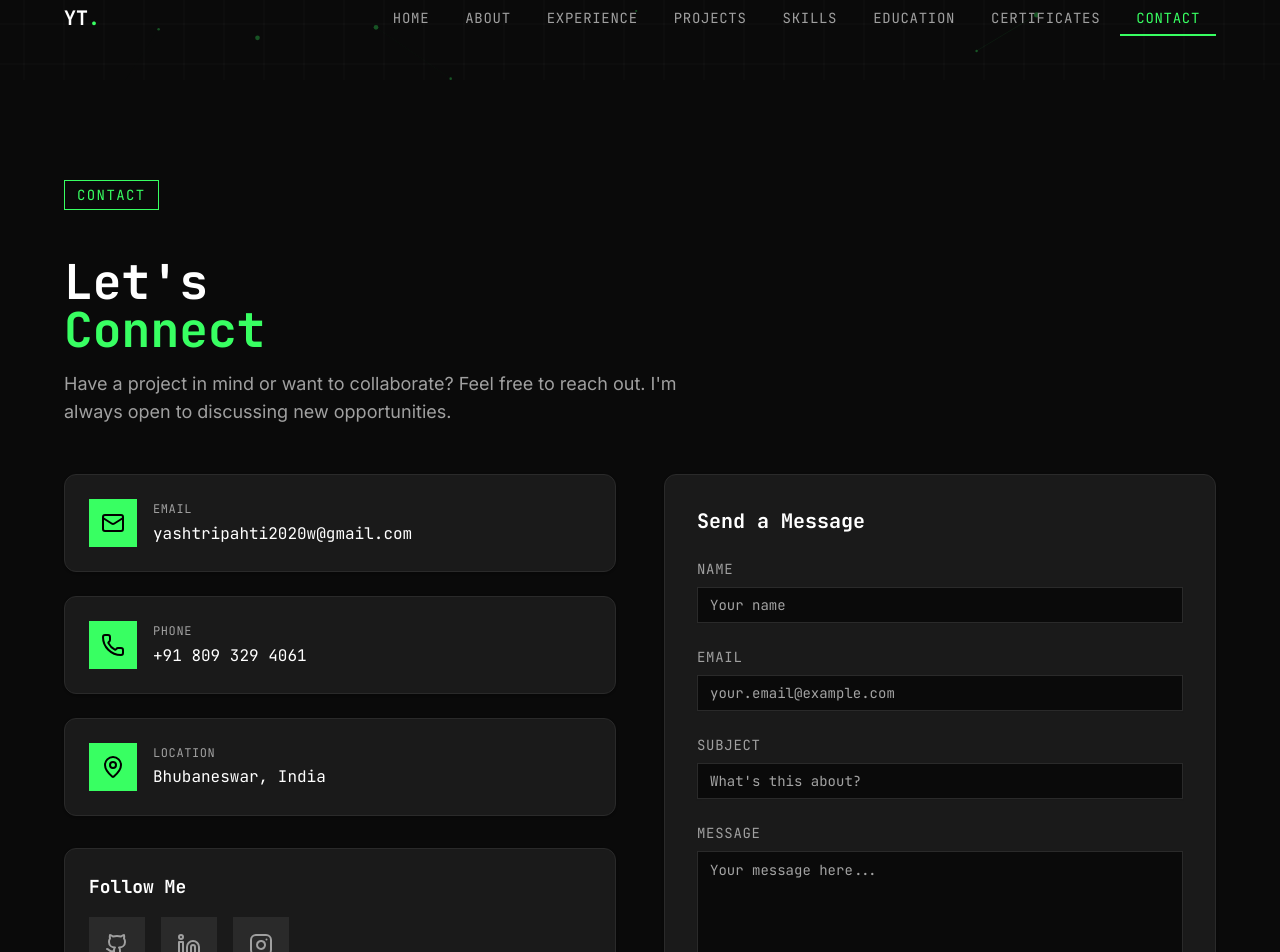
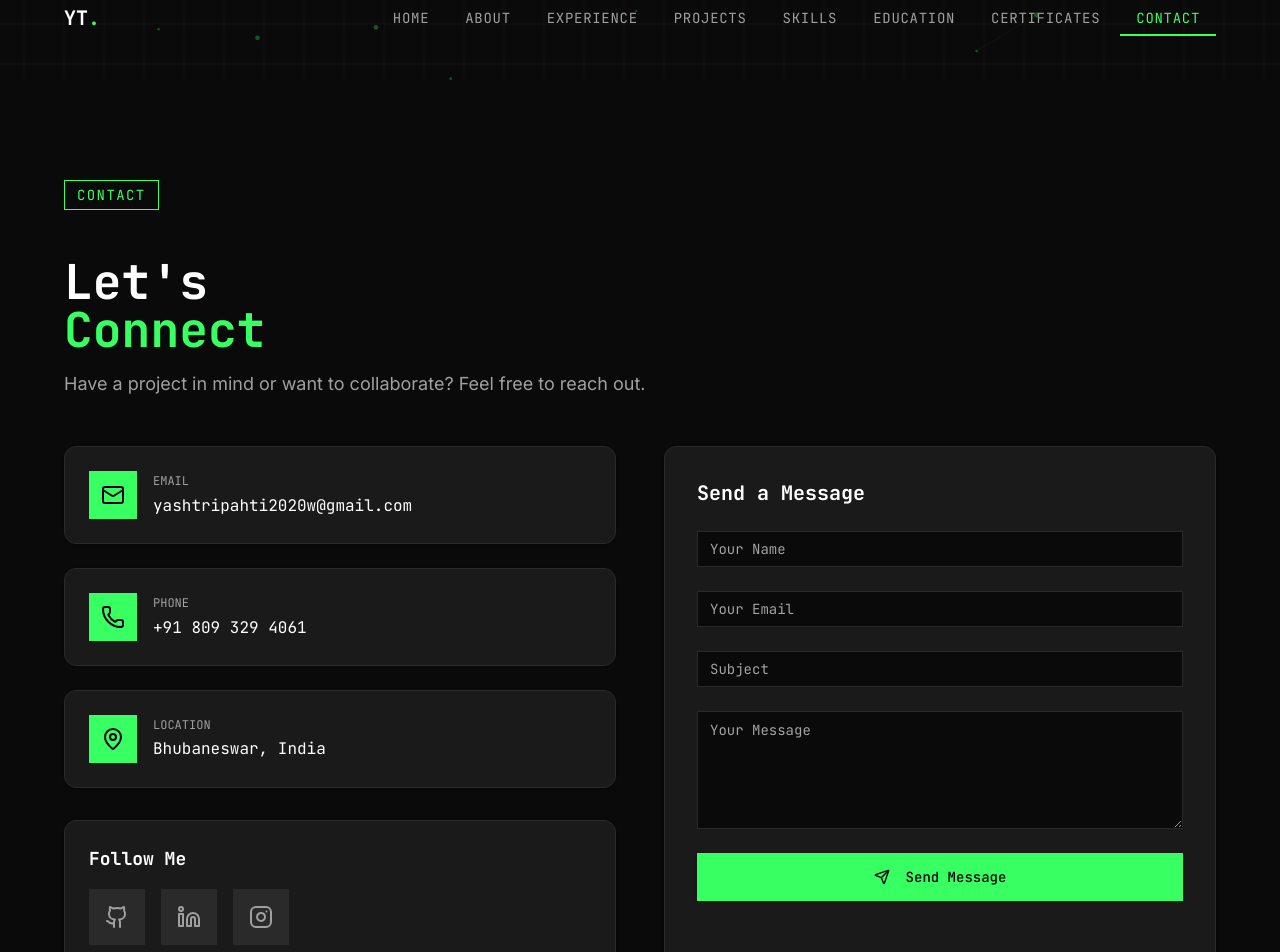
Before and after one commit to Yash-0810/yash-portfolio, a React (Create React App) app in the folder frontend/: page /contact in a window 1280 px wide. Shown: the top 952 px of the page. Built offline with nearby package versions, Linux system fonts and the light colour scheme.

Commit message:
Update EmailJS TEMPLATE_ID to template_8vlqwxl

```diff
--- a/frontend/src/components/Contact.jsx
+++ b/frontend/src/components/Contact.jsx
@@ -9,18 +9,20 @@ import emailjs from '@emailjs/browser';
 
 const Contact = () => {
   const { toast } = useToast();
+
   const [formData, setFormData] = useState({
     name: '',
     email: '',
     subject: '',
     message: '',
   });
+
   const [isSubmitting, setIsSubmitting] = useState(false);
 
-  // EmailJS configuration
+  // EmailJS Configuration
   const PUBLIC_KEY = 'k7hKY_rqI_HND9v4Y';
   const SERVICE_ID = 'service_9z2ec9u';
-  const TEMPLATE_ID = 'template_doiqxoj';
+  const TEMPLATE_ID = 'template_8vlqwxl';
 
   const handleChange = (e) => {
     setFormData({
@@ -33,31 +35,34 @@ const Contact = () => {
     e.preventDefault();
     setIsSubmitting(true);
 
-    console.log('Form submitted with data:', formData);
-    console.log('EmailJS config:', { SERVICE_ID, TEMPLATE_ID, PUBLIC_KEY });
-
     try {
-      // Send email using EmailJS
-      const result = await emailjs.send(
+      await emailjs.send(
         SERVICE_ID,
         TEMPLATE_ID,
         {
-          from_name: formData.name,
-          from_email: formData.email,
+          name: formData.name,
+          email: formData.email,
           subject: formData.subject,
           message: formData.message,
         },
         PUBLIC_KEY
       );
 
-      console.log('EmailJS result:', result);
       toast({
         title: 'Message Sent!',
-        description: 'Thank you for reaching out. I\'ll get back to you soon.',
+        description: "Thank you for reaching out. I'll get back to you soon.",
       });
-      setFormData({ name: '', email: '', subject: '', message: '' });
+
+      setFormData({
+        name: '',
+        email: '',
+        subject: '',
+        message: '',
+      });
+
     } catch (error) {
       console.error('EmailJS error:', error);
+
       toast({
         title: 'Error',
         description: 'Failed to send message. Please try again.',
@@ -109,7 +114,6 @@ const Contact = () => {
   return (
     <section id="contact" className="section bg-[#0a0a0a] relative">
       <div className="container mx-auto px-6">
-        {/* Section Label */}
         <div className="mb-12">
           <span className="font-mono text-[#38FF62] text-xs md:text-sm uppercase tracking-widest border border-[#38FF62] px-3 py-1 inline-block">
             Contact
@@ -118,33 +122,32 @@ const Contact = () => {
 
         <div className="mb-12">
           <h2 className="font-mono text-3xl md:text-5xl font-bold text-white mb-4">
-            Let's
-            <br />
+            Let's <br />
             <span className="text-[#38FF62]">Connect</span>
           </h2>
           <p className="text-[#a0a0a0] text-lg max-w-2xl">
-            Have a project in mind or want to collaborate? Feel free to reach out. I'm always open to discussing new opportunities.
+            Have a project in mind or want to collaborate? Feel free to reach out.
           </p>
         </div>
 
         <div className="grid lg:grid-cols-2 gap-12">
-          {/* Contact Information */}
+
+          {/* LEFT SIDE */}
           <div>
-            {/* Contact Cards */}
+
             <div className="space-y-6 mb-8">
               {contactInfo.map((info, index) => (
-                <Card key={index} className="bg-[#1a1a1a] border-[#2a2a2a] p-6 hover:border-[#38FF62] transition-all duration-300">
+                <Card key={index} className="bg-[#1a1a1a] border-[#2a2a2a] p-6">
                   <div className="flex items-center gap-4">
                     <div className="bg-[#38FF62] p-3">
                       <info.icon className="text-black" size={24} />
                     </div>
                     <div>
-                      <p className="text-xs font-mono text-[#a0a0a0] uppercase tracking-wider mb-1">{info.label}</p>
+                      <p className="text-xs font-mono text-[#a0a0a0] uppercase mb-1">
+                        {info.label}
+                      </p>
                       {info.link ? (
-                        <a
-                          href={info.link}
-                          className="text-white hover:text-[#38FF62] transition-colors font-mono"
-                        >
+                        <a href={info.link} className="text-white hover:text-[#38FF62] font-mono">
                           {info.value}
                         </a>
                       ) : (
@@ -156,7 +159,6 @@ const Contact = () => {
               ))}
             </div>
 
-            {/* Social Links */}
             <Card className="bg-[#1a1a1a] border-[#2a2a2a] p-6">
               <h3 className="font-mono text-lg font-bold text-white mb-4">Follow Me</h3>
               <div className="flex gap-4">
@@ -166,99 +168,74 @@ const Contact = () => {
                     href={social.url}
                     target="_blank"
                     rel="noopener noreferrer"
-                    className="bg-[#2a2a2a] p-4 hover:bg-[#38FF62] transition-colors group"
-                    aria-label={social.label}
+                    className="bg-[#2a2a2a] p-4 hover:bg-[#38FF62] group"
                   >
-                    <social.icon className="text-[#a0a0a0] group-hover:text-black transition-colors" size={24} />
+                    <social.icon className="text-[#a0a0a0] group-hover:text-black" size={24} />
                   </a>
                 ))}
               </div>
             </Card>
+
           </div>
 
-          {/* Contact Form */}
+          {/* RIGHT SIDE - FORM */}
           <Card className="bg-[#1a1a1a] border-[#2a2a2a] p-8">
             <h3 className="font-mono text-xl font-bold text-white mb-6">Send a Message</h3>
+
             <form onSubmit={handleSubmit} className="space-y-6">
-              <div>
-                <label htmlFor="name" className="block text-sm font-mono text-[#a0a0a0] uppercase tracking-wider mb-2">
-                  Name
-                </label>
+
               <Input
-                  id="name"
                 name="name"
                 type="text"
                 value={formData.name}
                 onChange={handleChange}
                 required
-                  className="bg-[#0a0a0a] border-[#2a2a2a] text-white focus:border-[#38FF62] font-mono"
-                  style={{ borderRadius: '0' }}
-                  placeholder="Your name"
+                placeholder="Your Name"
+                className="bg-[#0a0a0a] border-[#2a2a2a] text-white font-mono"
               />
-              </div>
 
-              <div>
-                <label htmlFor="email" className="block text-sm font-mono text-[#a0a0a0] uppercase tracking-wider mb-2">
-                  Email
-                </label>
               <Input
-                  id="email"
                 name="email"
                 type="email"
                 value={formData.email}
                 onChange={handleChange}
                 required
-                  className="bg-[#0a0a0a] border-[#2a2a2a] text-white focus:border-[#38FF62] font-mono"
-                  style={{ borderRadius: '0' }}
-                  placeholder="your.email@example.com"
+                placeholder="Your Email"
+                className="bg-[#0a0a0a] border-[#2a2a2a] text-white font-mono"
               />
-              </div>
 
-              <div>
-                <label htmlFor="subject" className="block text-sm font-mono text-[#a0a0a0] uppercase tracking-wider mb-2">
-                  Subject
-                </label>
               <Input
-                  id="subject"
                 name="subject"
                 type="text"
                 value={formData.subject}
                 onChange={handleChange}
                 required
-                  className="bg-[#0a0a0a] border-[#2a2a2a] text-white focus:border-[#38FF62] font-mono"
-                  style={{ borderRadius: '0' }}
-                  placeholder="What's this about?"
+                placeholder="Subject"
+                className="bg-[#0a0a0a] border-[#2a2a2a] text-white font-mono"
               />
-              </div>
 
-              <div>
-                <label htmlFor="message" className="block text-sm font-mono text-[#a0a0a0] uppercase tracking-wider mb-2">
-                  Message
-                </label>
               <Textarea
-                  id="message"
                 name="message"
                 value={formData.message}
                 onChange={handleChange}
                 required
                 rows={5}
-                  className="bg-[#0a0a0a] border-[#2a2a2a] text-white focus:border-[#38FF62] font-mono resize-none"
-                  style={{ borderRadius: '0' }}
-                  placeholder="Your message here..."
+                placeholder="Your Message"
+                className="bg-[#0a0a0a] border-[#2a2a2a] text-white font-mono"
               />
-              </div>
 
               <Button
                 type="submit"
                 disabled={isSubmitting}
-                className="w-full bg-[#38FF62] hover:bg-[#2AE052] text-black font-mono uppercase tracking-wider py-6 text-sm font-semibold border-0"
-                style={{ borderRadius: '0' }}
+                className="w-full bg-[#38FF62] hover:bg-[#2AE052] text-black font-mono py-6"
               >
                 <Send size={18} className="mr-2" />
                 {isSubmitting ? 'Sending...' : 'Send Message'}
               </Button>
+
             </form>
           </Card>
+
         </div>
       </div>
     </section>
```
Lines whose indentation alone changed are shown as unchanged.
